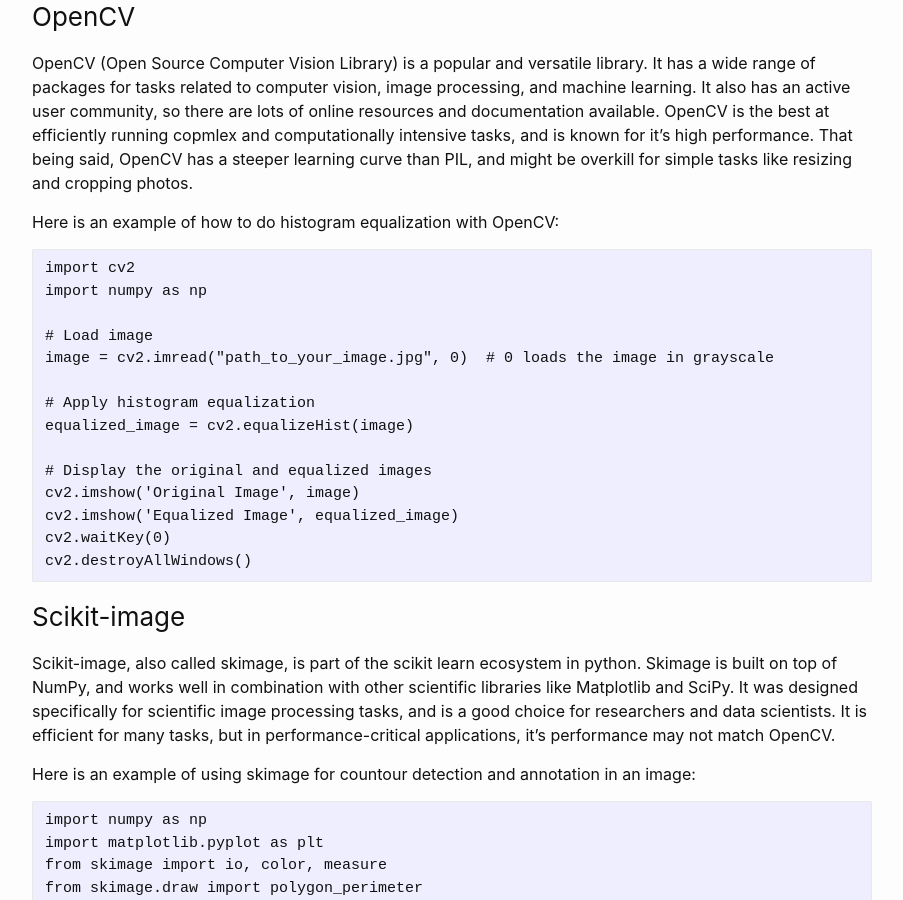
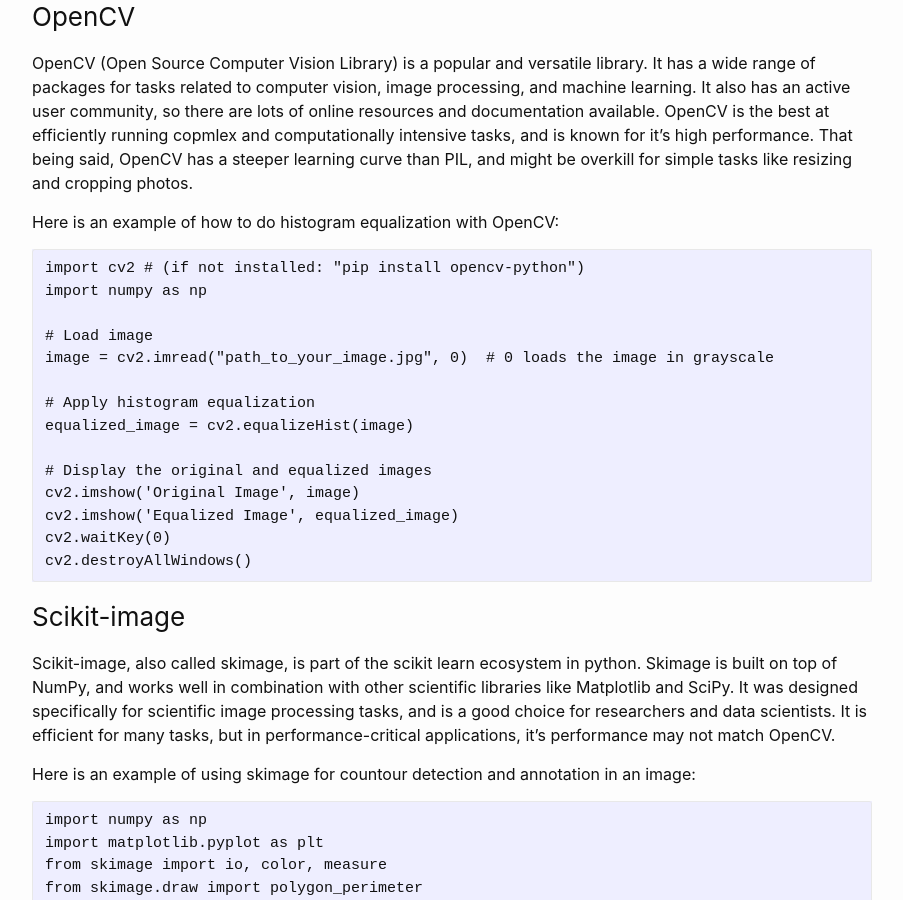
Before and after one commit to camilla47/camilla47.github.io, a Jekyll site: the page built from _posts/2023-10-12-img-processing.md, in a window 1280 px wide and 900 px high, scrolled down 1913 px. Shown: the whole window, without its empty margins (188-1091 px from the left). Built offline with Jekyll 4.4.1, drawn with Linux system fonts in a browser that asks for light colours; comment, search, counter and statistics services are not loaded.

Commit message:
Update 2023-10-12-img-processing.md

````diff
--- a/_posts/2023-10-12-img-processing.md
+++ b/_posts/2023-10-12-img-processing.md
@@ -69,7 +69,7 @@ OpenCV (Open Source Computer Vision Library) is a popular and versatile library.
 Here is an example of how to do histogram equalization with OpenCV:
 
 ```
-import cv2
+import cv2 # (if not installed: "pip install opencv-python")
 import numpy as np
 
 # Load image
````
